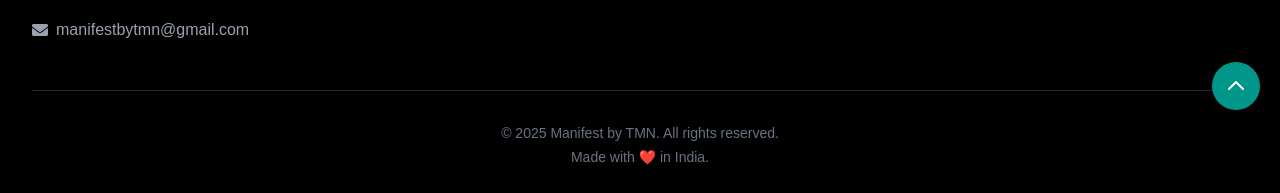
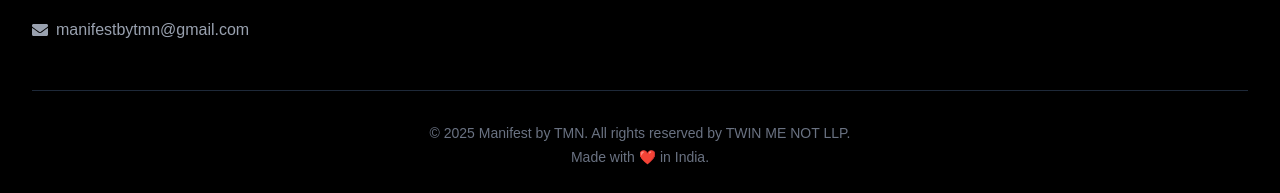
Before and after one commit to ujvasisht-hub/manifest-website, a Next.js app: page / in a window 1280 px wide. Shown: the part 670-863 px from the top of the page. Built offline with nearby package versions, Linux system fonts and the light colour scheme; no server answers; the database is empty.

Commit message:
Correct LLP name format in footer

```diff
--- a/src/app/layout.js
+++ b/src/app/layout.js
@@ -3,13 +3,11 @@
 import Link from 'next/link';
 import Image from 'next/image';
 import { Montserrat } from 'next/font/google';
-// Import the new icons
 import { FaInstagram, FaWhatsapp, FaMapMarkerAlt, FaEnvelope, FaYoutube } from 'react-icons/fa';
 import './globals.css';
 
 const montserrat = Montserrat({ subsets: ['latin'] });
 
-// "Back to Top" component
 const BackToTopButton = () => {
   const scrollToTop = () => {
     window.scrollTo({
@@ -24,7 +22,7 @@ const BackToTopButton = () => {
       className="fixed bottom-5 right-5 bg-teal-600 hover:bg-teal-700 text-white font-bold py-3 px-3 rounded-full shadow-lg transition-transform hover:scale-110"
       aria-label="Go to top"
     >
-      <svg xmlns="http://www.w3.org/2000/svg" className="h-6 w-6" fill="none" viewBox="0 '0' 24 24" stroke="currentColor">
+      <svg xmlns="http://www.w3.org/2000/svg" className="h-6 w-6" fill="none" viewBox="0 0 24 24" stroke="currentColor">
         <path strokeLinecap="round" strokeLinejoin="round" strokeWidth={2} d="M5 15l7-7 7 7" />
       </svg>
     </button>
@@ -53,7 +51,6 @@ export default function RootLayout({ children }) {
 
         <main className="flex-grow">{children}</main>
 
-        {/* START: Updated Footer Code */}
         <footer className="bg-black text-gray-300 mt-12">
           <div className="max-w-7xl mx-auto px-4 sm:px-6 lg:px-8 py-12">
             <div className="grid grid-cols-1 md:grid-cols-4 gap-8">
@@ -98,7 +95,6 @@ export default function RootLayout({ children }) {
                     <FaInstagram />
                     <span>Aanchal Chandna</span>
                   </a>
-                  {/* Add New YouTube Link */}
                    <a href="https://youtube.com/@twinmenot" target="_blank" rel="noopener noreferrer" className="flex items-center space-x-2 hover:text-teal-400">
                     <FaYoutube />
                     <span>twinmenot Youtube</span>
@@ -119,14 +115,12 @@ export default function RootLayout({ children }) {
 
             {/* Bottom Bar */}
             <div className="mt-12 border-t border-gray-800 pt-8 text-center text-sm text-gray-500">
-              <p>© {new Date().getFullYear()} Manifest by TMN. All rights reserved.</p>
+              {/* This is the updated line */}
+              <p>© {new Date().getFullYear()} Manifest by TMN. All rights reserved by TWIN ME NOT LLP.</p>
               <p className="mt-1">Made with ❤️ in India.</p>
             </div>
           </div>
         </footer>
-        {/* END: New Footer Code */}
-
-        <BackToTopButton />
       </body>
     </html>
   );
```
